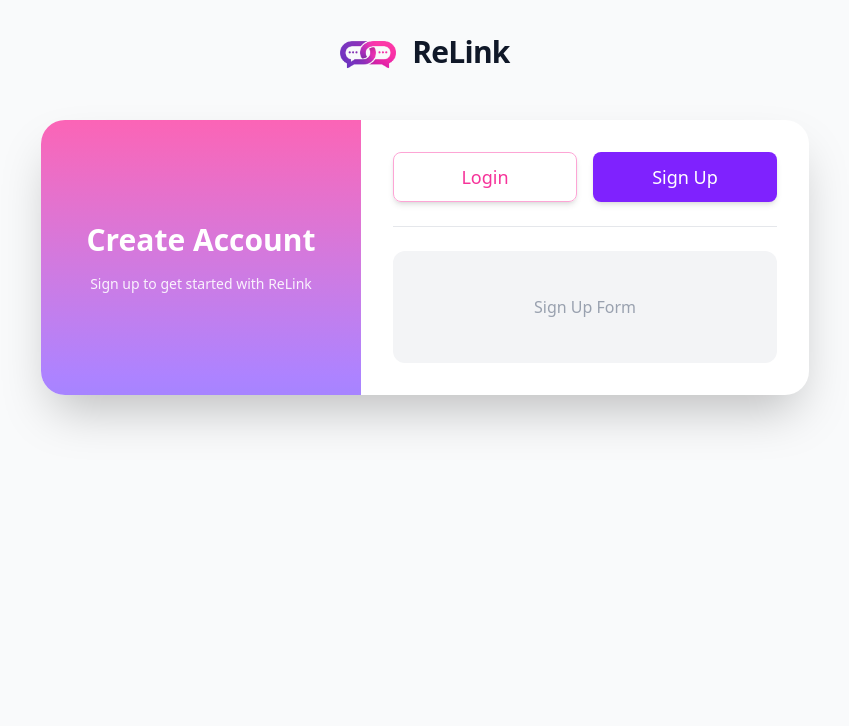
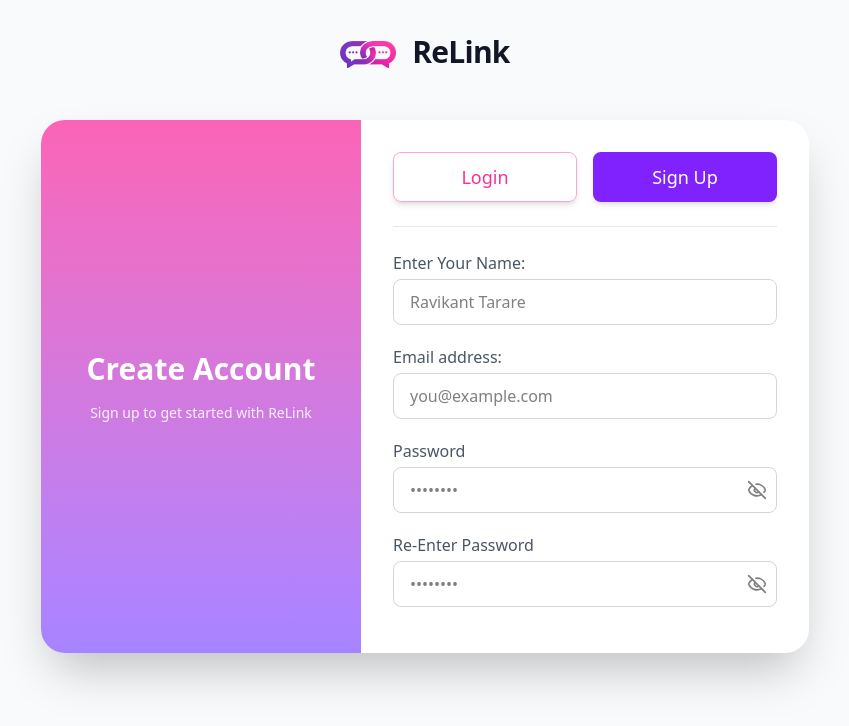
Before and after one commit to ravikanttarare95/re-link, a React (Vite) app in the folder client/: page /authenticate in a window 1280 px wide. Both pictures are taken after a click on the button "Sign Up". Shown: the top 726 px of the page, without its empty margins (215-1064 px from the left). Built offline with nearby package versions, Linux system fonts and the light colour scheme.

Commit message:
feat(auth): implement SignUpForm components with validation and user feedback

```diff
--- a/client/src/components/authentication/Login.tsx
+++ b/client/src/components/authentication/LoginForm.tsx
@@ -1,5 +1,5 @@
 import { useState } from "react";
-import Button from "./../../components/Button";
+import Button from "../Button";
 import Input from "./Input";
 import Label from "./Label";
 import toast from "react-hot-toast";
--- /dev/null
+++ b/client/src/components/authentication/SignUpForm.tsx
@@ -0,0 +1,111 @@
+import { useState } from "react";
+import Button from "../Button";
+import Input from "./Input";
+import Label from "./Label";
+import toast from "react-hot-toast";
+
+function SignUpForm() {
+  const [signUpData, setSignUpData] = useState({
+    userName: "",
+    email: "",
+    password: "",
+    confirmPassword: "",
+  });
+
+  let isDisabled;
+
+  const handleInputChange = (e: React.ChangeEvent<HTMLInputElement>) => {
+    const { name, value } = e.target;
+    setSignUpData((prev) => ({ ...prev, [name]: value }));
+  };
+
+  const handleSignUp = (e: React.ChangeEvent<HTMLFormElement>) => {
+    e.preventDefault();
+    if (
+      !signUpData.userName ||
+      !signUpData.email ||
+      !signUpData.password ||
+      !signUpData.confirmPassword
+    ) {
+      return toast.error("Please fill in all required fields.");
+    }
+
+    if (signUpData.password !== signUpData.confirmPassword) {
+      return toast.error("Passwords do not match.");
+    }
+
+    isDisabled = !signUpData.email || !signUpData.password;
+  };
+
+  return (
+    <form
+      className="space-y-5 md:overflow-auto md:h-[370px]"
+      onSubmit={handleSignUp}
+    >
+      <div className="space-y-1">
+        <Label htmlFor={"input-userName"} labelTitle={"Enter Your Name:"} />
+        <Input
+          id="input-userName"
+          type="text"
+          name="userName"
+          placeholder="Ravikant Tarare"
+          value={signUpData.userName}
+          onInputChange={handleInputChange}
+        />
+      </div>
+      <div className="space-y-1">
+        <Label htmlFor={"input-email"} labelTitle={"Email address:"} />
+        <Input
+          id="input-email"
+          type="email"
+          name="email"
+          placeholder="you@example.com"
+          value={signUpData.email}
+          onInputChange={handleInputChange}
+        />
+      </div>
+
+      <div className="space-y-1">
+        <Label htmlFor={"input-password"} labelTitle={"Password"} />
+        <Input
+          id="input-password"
+          type="password"
+          name="password"
+          placeholder="••••••••"
+          value={signUpData.password}
+          onInputChange={handleInputChange}
+        />
+      </div>
+
+      <div className="space-y-1">
+        <Label
+          htmlFor={"input-confirm-password"}
+          labelTitle={"Re-Enter Password"}
+        />
+        <Input
+          id="input-confirm-password"
+          type="password"
+          name="confirmPassword"
+          placeholder="••••••••"
+          value={signUpData.confirmPassword}
+          onInputChange={handleInputChange}
+        />
+      </div>
+
+      <div className="space-y-3 pt-2">
+        <Button
+          type="submit"
+          btnTitle={isDisabled ? "Fill in all required fields" : "Sign Up"}
+          btnVariant="primary"
+          size="md"
+          isDisabled={isDisabled}
+          customStyle={`w-full ${
+            isDisabled ? "opacity-50 !cursor-not-allowed" : ""
+          }`}
+        />
+      </div>
+    </form>
+  );
+}
+
+export default SignUpForm;
--- a/client/src/views/Authentication.tsx
+++ b/client/src/views/Authentication.tsx
@@ -4,7 +4,8 @@ import BrandLogo from "./../components/BrandLogo";
 import AuthPanelContent from "./../components/authentication/AuthPanelContent";
 import { authPanelContent } from "./../constants/authentication/authPanelContent.ts";
 import { type AuthView } from "./../constants/authentication/authPanelContent.ts";
-import LoginForm from "../components/authentication/Login.tsx";
+import LoginForm from "../components/authentication/LoginForm.tsx";
+import SignUpForm from "../components/authentication/SignUpForm.tsx";
 
 function Authentication() {
   const [activeView, setActiveView] = useState<AuthView>("login");
@@ -14,7 +15,7 @@ function Authentication() {
       <BrandLogo />
 
       <div className="flex rounded-3xl shadow-2xl overflow-hidden bg-white max-w-3xl w-full">
-        <div className="hidden md:flex w-80 bg-linear-to-t from-violet-400 to-pink-400 text-white p-8 items-center justify-center">
+        <div className="hidden md:flex w-80 bg-gradient-to-t from-violet-400 to-pink-400 text-white p-8 items-center justify-center">
           <div className="space-y-4 text-center">
             <AuthPanelContent
               title={authPanelContent[activeView].title}
@@ -48,11 +49,7 @@ function Authentication() {
 
           {activeView === "login" && <LoginForm />}
 
-          {activeView === "signup" && (
-            <div className="h-28 bg-gray-100 rounded-xl flex items-center justify-center text-gray-400">
-              Sign Up Form
-            </div>
-          )}
+          {activeView === "signup" && <SignUpForm />}
         </div>
       </div>
     </div>
```
Also changed, not shown: client/src/components/authentication/SignUp.tsx (deleted).
